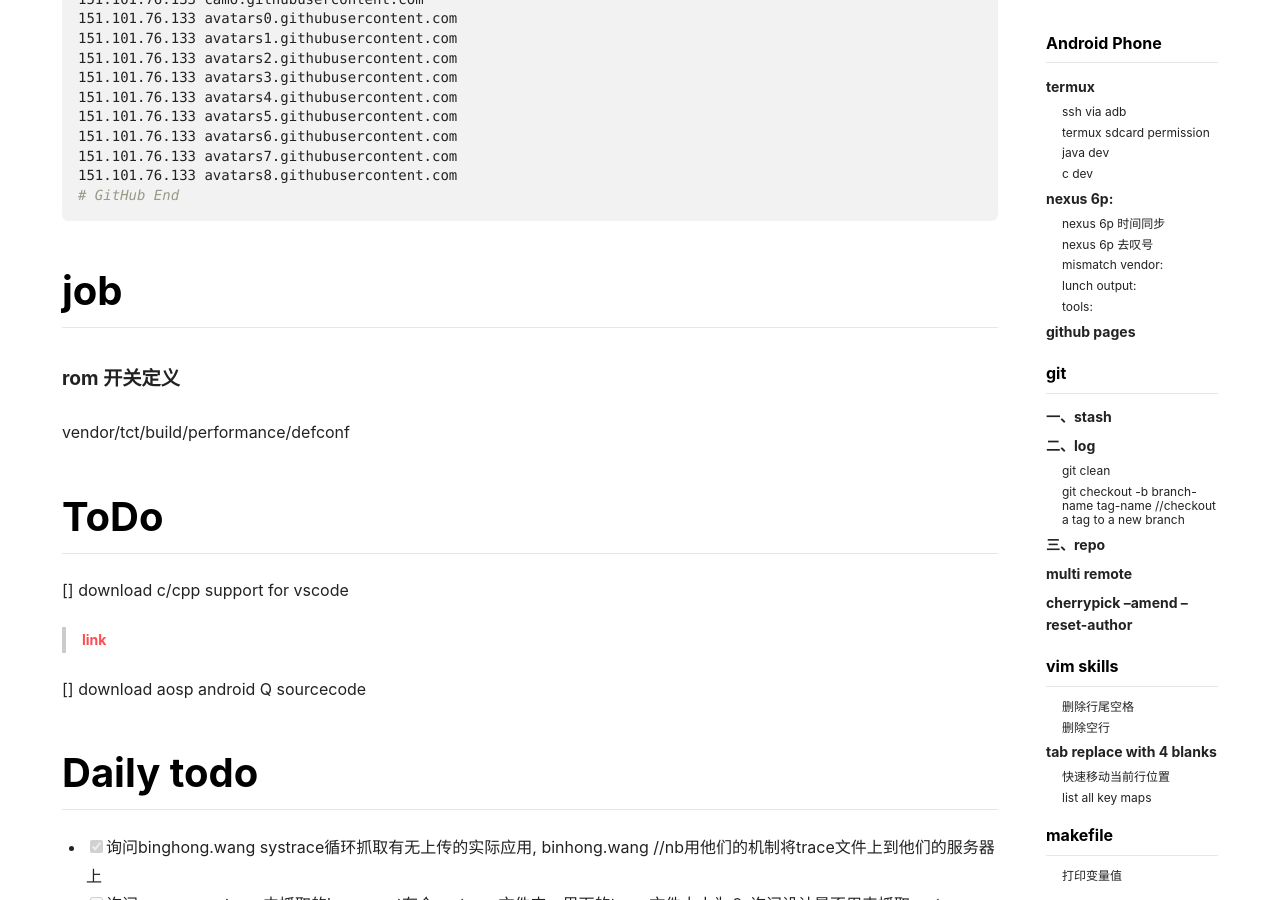
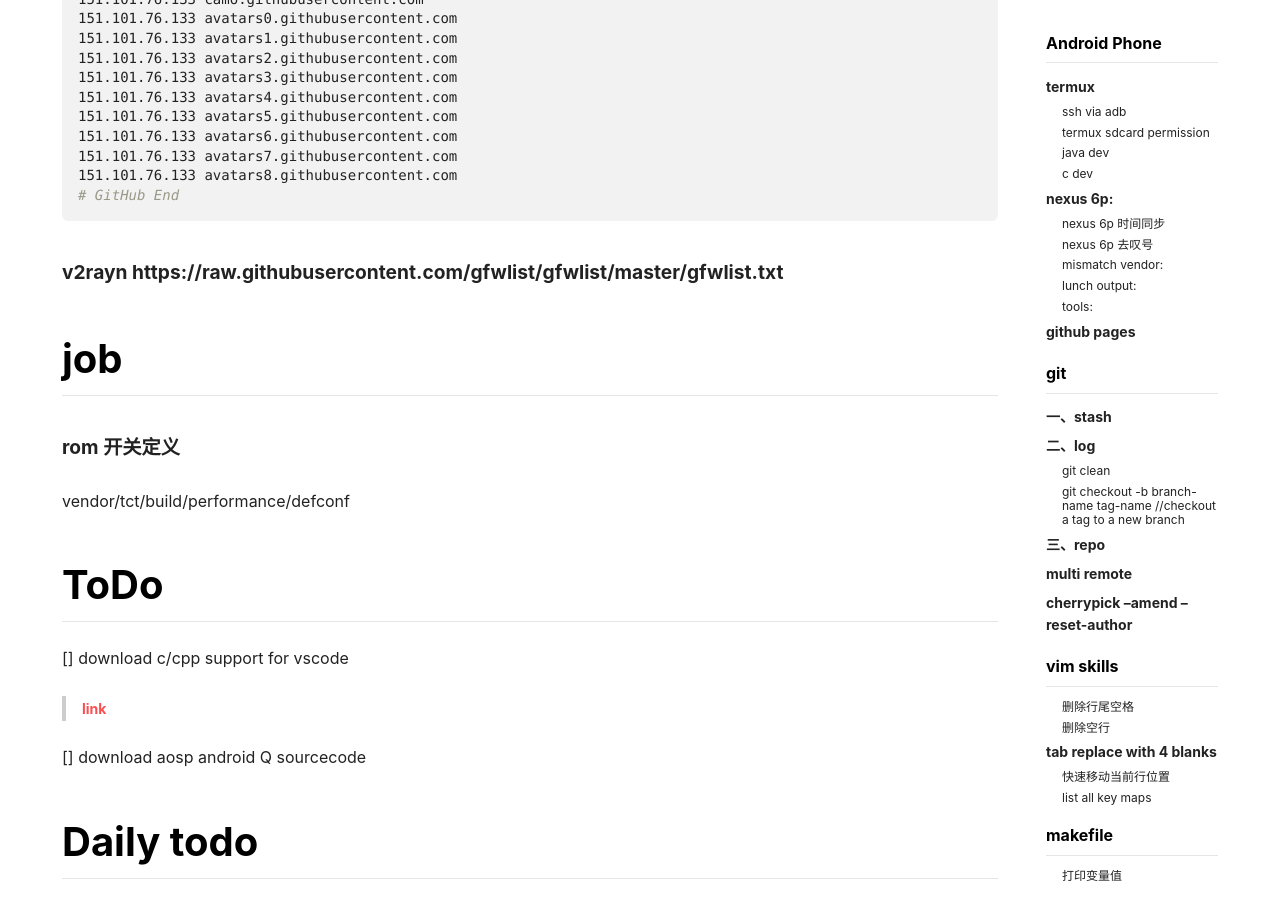
Before and after one commit to panard313/panard313.github.io, a Jekyll site: the page built from _posts/2018-05-29-using.md, in a window 1280 px wide and 900 px high, scrolled down 19085 px. Built offline with Jekyll 4.4.1, drawn with Linux system fonts in a browser that asks for light colours; nearby versions of some CDN libraries.

Commit message:
Title: update content Description: Author:

````diff
--- a/_posts/2018-05-29-using.md
+++ b/_posts/2018-05-29-using.md
@@ -708,6 +708,7 @@ sudo vi /etc/hosts
 # GitHub End
 ```
 
+#### v2rayn https://raw.githubusercontent.com/gfwlist/gfwlist/master/gfwlist.txt
 
 
 # job
````
